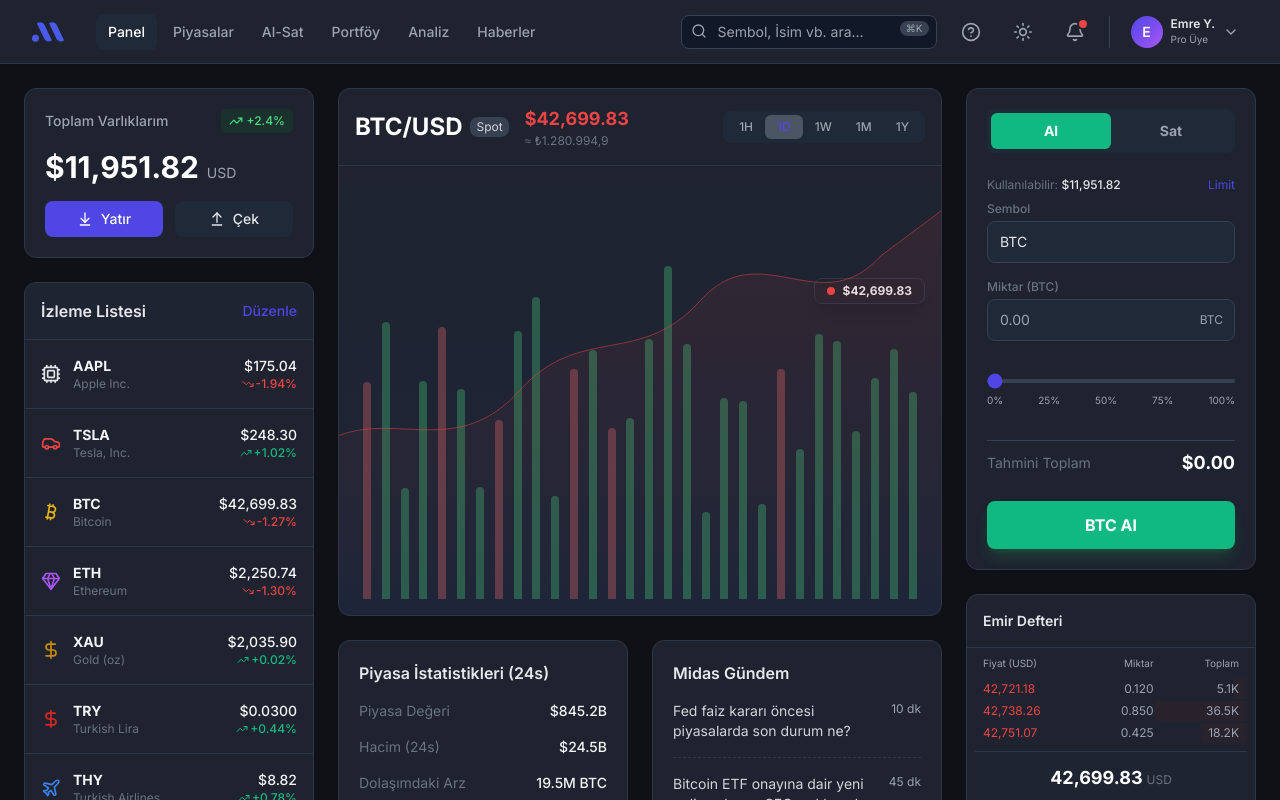
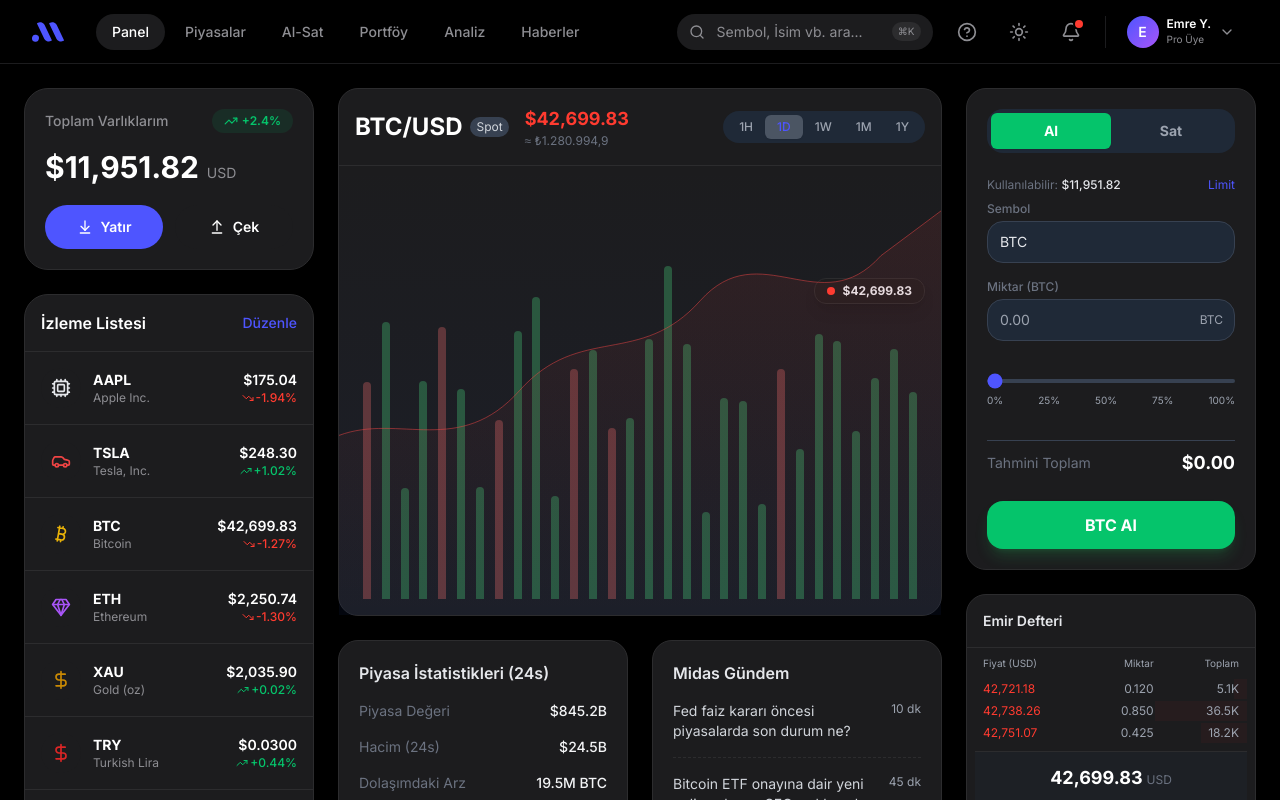
Before and after one commit to FrknKoseoglu/phintech-web-concept, a Next.js app: page / in a window 1280 px wide. Shown: the top 800 px of the page. Built offline with nearby package versions, Linux system fonts and the light colour scheme.

Commit message:
feat: Implement core application structure with dashboard, trade, and wallet pages, components, and data models.

```diff
--- a/src/app/globals.css
+++ b/src/app/globals.css
@@ -1,6 +1,13 @@
 @tailwind base;
 @tailwind components;
 @tailwind utilities;
+
+@layer base {
+  body {
+    @apply bg-white text-black dark:bg-black dark:text-white transition-colors duration-200;
+    font-feature-settings: "rlig" 1, "calt" 1;
+  }
+}
 
 /* Custom scrollbar */
 ::-webkit-scrollbar {
@@ -12,13 +19,13 @@
   background: transparent;
 }
 
-.dark ::-webkit-scrollbar-thumb {
-  background: #4b5563;
-}
-
 ::-webkit-scrollbar-thumb {
   background: #cbd5e1;
   border-radius: 3px;
+}
+
+.dark ::-webkit-scrollbar-thumb {
+  background: #2C2C2E;
 }
 
 ::-webkit-scrollbar-thumb:hover {
@@ -26,12 +33,7 @@
 }
 
 .dark ::-webkit-scrollbar-thumb:hover {
-  background: #6b7280;
-}
-
-/* Base styles */
-body {
-  font-feature-settings: "rlig" 1, "calt" 1;
+  background: #3A3A3C;
 }
 
 /* Utility for hiding scrollbar on overflow elements */
@@ -48,3 +50,57 @@
 html {
   transition: background-color 0.2s ease, color 0.2s ease;
 }
+
+/* Midas-style glass effect for cards */
+.glass-card {
+  background: rgba(28, 28, 30, 0.8);
+  backdrop-filter: blur(10px);
+  border: 1px solid rgba(255, 255, 255, 0.05);
+}
+
+/* Midas-style button variants */
+.btn-primary {
+  @apply bg-primary text-white rounded-full font-semibold transition-all;
+}
+.btn-primary:hover {
+  background-color: #3D44D8;
+}
+
+.btn-secondary {
+  @apply text-white rounded-full font-semibold transition-all;
+  background-color: #1C1C1E;
+}
+.btn-secondary:hover {
+  background-color: #2C2C2E;
+}
+
+/* Light mode button variants */
+.light .btn-secondary,
+:not(.dark) .btn-secondary {
+  @apply text-black;
+  background-color: #F4F4F5;
+}
+.light .btn-secondary:hover,
+:not(.dark) .btn-secondary:hover {
+  background-color: #E5E5E7;
+}
+
+/* Midas-style input */
+.input-midas {
+  @apply rounded-xl border-0 transition-all;
+}
+.dark .input-midas {
+  @apply bg-surface-dark text-white;
+}
+.input-midas:not(.dark *) {
+  @apply bg-surface-light text-black;
+}
+.input-midas::placeholder {
+  color: #8E8E93;
+}
+.dark .input-midas::placeholder {
+  color: #8E8E93;
+}
+.input-midas:focus {
+  @apply ring-2 ring-primary outline-none;
+}
--- a/src/app/layout.tsx
+++ b/src/app/layout.tsx
@@ -27,6 +27,7 @@
       <head>
         {/* Script to set theme before React hydrates to prevent flash */}
         <script
+          suppressHydrationWarning
           dangerouslySetInnerHTML={{
             __html: `
               (function() {
--- a/src/components/Navbar.tsx
+++ b/src/components/Navbar.tsx
@@ -29,7 +29,7 @@
   const isDark = theme === "dark";
 
   return (
-    <nav className="fixed top-0 left-0 right-0 z-50 bg-white dark:bg-surface-dark border-b border-gray-200 dark:border-border-dark shadow-sm h-16">
+    <nav className="fixed top-0 left-0 right-0 z-50 bg-white dark:bg-black border-b border-gray-200 dark:border-[#1C1C1E] h-16">
       <div className="max-w-[1920px] mx-auto px-4 sm:px-6 lg:px-8 h-full flex items-center justify-between">
         {/* Left: Logo & Navigation */}
         <div className="flex items-center space-x-8">
@@ -44,11 +44,10 @@
                 x="0px"
                 y="0px"
                 viewBox="0 0 62.7 38.3"
-
                 xmlSpace="preserve"
                 className="h-full w-full"
               >
-                <style type="text/css">{`.st0{fill:#4959EA;}`}</style>
+                <style type="text/css">{`.st0{fill:#4E55FF;}`}</style>
                 <ellipse
                   transform="matrix(0.1797 -0.9837 0.9837 0.1797 -25.2876 32.4364)"
                   className="st0"
@@ -83,10 +82,10 @@
                   key={link.href}
                   href={link.href}
                   className={cn(
-                    "px-3 py-2 text-sm font-medium rounded-md transition-all",
+                    "px-4 py-2 text-sm font-medium rounded-full transition-all",
                     isActive
-                      ? "text-gray-900 dark:text-white bg-gray-100 dark:bg-gray-800"
-                      : "text-gray-600 dark:text-gray-400 hover:text-primary dark:hover:text-primary hover:bg-gray-50 dark:hover:bg-gray-800/50"
+                      ? "text-white bg-[#1C1C1E]"
+                      : "text-text-muted hover:text-white hover:bg-[#1C1C1E]/50"
                   )}
                 >
                   {link.label}
@@ -103,55 +102,55 @@
             <input
               type="text"
               placeholder="Sembol, İsim vb. ara..."
-              className="bg-gray-100 dark:bg-gray-900 border border-gray-200 dark:border-gray-700 rounded-lg py-1.5 pl-9 pr-12 text-sm w-64 focus:ring-2 focus:ring-primary focus:border-transparent text-gray-800 dark:text-gray-200 placeholder-gray-400"
+              className="bg-[#1C1C1E] border-0 rounded-xl py-2 pl-10 pr-12 text-sm w-64 focus:ring-2 focus:ring-primary text-white placeholder-text-muted"
             />
-            <Search className="absolute left-2.5 top-2 text-gray-400 w-4 h-4" />
-            <div className="absolute right-2 top-1.5 flex items-center space-x-1 pointer-events-none">
-              <span className="text-[10px] bg-gray-200 dark:bg-gray-700 text-gray-500 dark:text-gray-400 px-1.5 rounded">
+            <Search className="absolute left-3 top-2.5 text-text-muted w-4 h-4" />
+            <div className="absolute right-3 top-2 flex items-center space-x-1 pointer-events-none">
+              <span className="text-[10px] bg-[#2C2C2E] text-text-muted px-1.5 py-0.5 rounded">
                 ⌘K
               </span>
             </div>
           </div>
 
           {/* Help Button */}
-          <button className="p-2 rounded-full hover:bg-gray-100 dark:hover:bg-gray-800 text-gray-600 dark:text-gray-400 transition-colors hidden sm:block">
+          <button className="p-2 rounded-full hover:bg-[#1C1C1E] text-text-muted hover:text-white transition-colors hidden sm:block">
             <HelpCircle className="w-5 h-5" />
           </button>
 
           {/* Theme Toggle */}
           <button
             onClick={toggleTheme}
-            className="p-2 rounded-full hover:bg-gray-100 dark:hover:bg-gray-800 text-gray-600 dark:text-gray-400 transition-colors"
+            className="p-2 rounded-full hover:bg-[#1C1C1E] text-text-muted hover:text-white transition-colors"
             title={isDark ? "Açık mod" : "Koyu mod"}
           >
             {isDark ? <Sun className="w-5 h-5" /> : <Moon className="w-5 h-5" />}
           </button>
 
           {/* Notifications */}
-          <button className="p-2 rounded-full hover:bg-gray-100 dark:hover:bg-gray-800 text-gray-600 dark:text-gray-400 transition-colors relative">
+          <button className="p-2 rounded-full hover:bg-[#1C1C1E] text-text-muted hover:text-white transition-colors relative">
             <Bell className="w-5 h-5" />
-            <span className="absolute top-1.5 right-1.5 w-2 h-2 bg-danger rounded-full ring-2 ring-white dark:ring-surface-dark" />
+            <span className="absolute top-1.5 right-1.5 w-2 h-2 bg-danger rounded-full ring-2 ring-black" />
           </button>
 
           {/* Divider */}
-          <div className="h-8 w-[1px] bg-gray-200 dark:bg-gray-700 mx-2 hidden sm:block" />
+          <div className="h-8 w-[1px] bg-[#1C1C1E] mx-2 hidden sm:block" />
 
           {/* User Profile */}
-          <button className="flex items-center space-x-2 pl-1 pr-1 sm:pr-2 py-1 rounded-full hover:bg-gray-100 dark:hover:bg-gray-800 border border-transparent hover:border-gray-200 dark:hover:border-gray-700 transition-all group">
+          <button className="flex items-center space-x-2 pl-1 pr-1 sm:pr-3 py-1 rounded-full hover:bg-[#1C1C1E] border border-transparent hover:border-[#2C2C2E] transition-all group">
             <div className="w-8 h-8 rounded-full bg-gradient-to-br from-primary to-purple-500 flex items-center justify-center text-white font-semibold text-sm">
               E
             </div>
             <div className="hidden sm:flex flex-col items-start">
-              <span className="text-xs font-semibold text-gray-700 dark:text-gray-200 group-hover:text-primary">
+              <span className="text-xs font-semibold text-white group-hover:text-primary">
                 Emre Y.
               </span>
-              <span className="text-[10px] text-gray-500 dark:text-gray-400">Pro Üye</span>
+              <span className="text-[10px] text-text-muted">Pro Üye</span>
             </div>
-            <ChevronDown className="w-4 h-4 text-gray-500 dark:text-gray-400 hidden sm:block" />
+            <ChevronDown className="w-4 h-4 text-text-muted hidden sm:block" />
           </button>
 
           {/* Mobile Menu Button */}
-          <button className="lg:hidden p-2 rounded-md hover:bg-gray-100 dark:hover:bg-gray-800 text-gray-600 dark:text-gray-500">
+          <button className="lg:hidden p-2 rounded-full hover:bg-[#1C1C1E] text-text-muted">
             <Menu className="w-5 h-5" />
           </button>
         </div>
--- a/src/components/dashboard/AssetList.tsx
+++ b/src/components/dashboard/AssetList.tsx
@@ -25,7 +25,7 @@
     case "ETH":
       return <Gem className={cn(iconClass, "text-purple-500")} />;
     case "AAPL":
-      return <Cpu className={cn(iconClass, "text-gray-800 dark:text-gray-200")} />;
+      return <Cpu className={cn(iconClass, "text-gray-200")} />;
     case "TSLA":
       return <Car className={cn(iconClass, "text-red-500")} />;
     case "XAU":
@@ -35,7 +35,7 @@
     case "TRY":
       return <DollarSign className={cn(iconClass, "text-red-600")} />;
     default:
-      return <DollarSign className={cn(iconClass, "text-gray-500")} />;
+      return <DollarSign className={cn(iconClass, "text-text-muted")} />;
   }
 }
 
@@ -52,40 +52,42 @@
 
 export default function AssetList({ assets }: AssetListProps) {
   return (
-    <div className="bg-surface-light dark:bg-surface-dark rounded-xl shadow-sm border border-border-light dark:border-border-dark flex-1 overflow-hidden flex flex-col">
-      <div className="p-4 border-b border-border-light dark:border-border-dark flex justify-between items-center bg-gray-50/50 dark:bg-gray-800/30">
-        <h3 className="font-semibold text-gray-800 dark:text-gray-200">
+    <div className="bg-white dark:bg-surface-dark rounded-2xl border border-gray-200 dark:border-border-dark flex-1 overflow-hidden flex flex-col">
+      <div className="p-4 border-b border-gray-200 dark:border-border-dark flex justify-between items-center">
+        <h3 className="font-semibold text-gray-800 dark:text-white">
           İzleme Listesi
         </h3>
-        <button className="text-primary text-sm font-medium hover:underline">
+        <button className="text-primary text-sm font-medium hover:text-primary-hover transition-colors">
           Düzenle
         </button>
       </div>
 
       <div className="overflow-y-auto flex-1">
         <table className="w-full text-sm">
-          <tbody className="divide-y divide-border-light dark:divide-border-dark">
+          <tbody className="divide-y divide-gray-100 dark:divide-border-dark">
             {assets.map((asset) => {
               const isPositive = asset.changePercent >= 0;
 
               return (
                 <tr
                   key={asset.symbol}
-                  className="hover:bg-gray-50 dark:hover:bg-gray-800/50 cursor-pointer group transition-colors"
+                  className="hover:bg-gray-50 dark:hover:bg-[#1C1C1E] cursor-pointer group transition-colors"
                 >
                   <td className="p-4">
                     <div className="flex items-center space-x-3">
-                      {getAssetIcon(asset.symbol)}
+                      <div className="w-10 h-10 rounded-full bg-gray-100 dark:bg-[#1C1C1E] flex items-center justify-center">
+                        {getAssetIcon(asset.symbol)}
+                      </div>
                       <div>
-                        <div className="font-bold text-gray-900 dark:text-gray-100">
+                        <div className="font-bold text-gray-900 dark:text-white">
                           {asset.symbol}
                         </div>
-                        <div className="text-xs text-gray-500">{asset.name}</div>
+                        <div className="text-xs text-gray-500 dark:text-text-muted">{asset.name}</div>
                       </div>
                     </div>
                   </td>
                   <td className="p-4 text-right">
-                    <div className="font-medium text-gray-900 dark:text-gray-100">
+                    <div className="font-semibold text-gray-900 dark:text-white">
                       {formatPrice(asset.price, asset.symbol)}
                     </div>
                     <div
--- a/src/components/dashboard/PortfolioSummary.tsx
+++ b/src/components/dashboard/PortfolioSummary.tsx
@@ -12,17 +12,17 @@
   const isPositive = changePercent >= 0;
 
   return (
-    <div className="bg-surface-light dark:bg-surface-dark rounded-xl p-5 shadow-sm border border-border-light dark:border-border-dark">
+    <div className="bg-white dark:bg-surface-dark rounded-2xl p-5 border border-gray-200 dark:border-border-dark">
       <div className="flex justify-between items-center mb-4">
-        <h3 className="text-gray-500 dark:text-gray-400 text-sm font-medium">
+        <h3 className="text-text-muted text-sm font-medium">
           Toplam Varlıklarım
         </h3>
         <span
           className={`${
             isPositive
-              ? "bg-green-100 dark:bg-green-900/30 text-green-700 dark:text-green-400"
-              : "bg-red-100 dark:bg-red-900/30 text-red-700 dark:text-red-400"
-          } text-xs px-2 py-1 rounded-md font-medium flex items-center`}
+              ? "bg-success/10 text-success"
+              : "bg-danger/10 text-danger"
+          } text-xs px-3 py-1 rounded-full font-semibold flex items-center`}
         >
           <TrendingUp className="w-3.5 h-3.5 mr-1" />
           {isPositive ? "+" : ""}
@@ -34,15 +34,15 @@
         <h2 className="text-3xl font-bold text-gray-900 dark:text-white">
           ${balance.toLocaleString("en-US", { minimumFractionDigits: 2 })}
         </h2>
-        <span className="text-sm text-gray-400">USD</span>
+        <span className="text-sm text-text-muted">USD</span>
       </div>
 
-      <div className="mt-4 grid grid-cols-2 gap-3">
-        <button className="flex items-center justify-center gap-2 bg-primary hover:bg-primary-dark text-white py-2 rounded-lg text-sm font-medium transition-colors">
+      <div className="mt-5 grid grid-cols-2 gap-3">
+        <button className="flex items-center justify-center gap-2 bg-primary hover:bg-primary-hover text-white py-3 rounded-full text-sm font-semibold transition-all">
           <ArrowDownToLine className="w-4 h-4" />
           Yatır
         </button>
-        <button className="flex items-center justify-center gap-2 bg-gray-100 dark:bg-gray-800 hover:bg-gray-200 dark:hover:bg-gray-700 text-gray-800 dark:text-gray-200 py-2 rounded-lg text-sm font-medium transition-colors">
+        <button className="flex items-center justify-center gap-2 bg-gray-100 dark:bg-[#1C1C1E] hover:bg-gray-200 dark:hover:bg-[#2C2C2E] text-gray-800 dark:text-white py-3 rounded-full text-sm font-semibold transition-all">
           <ArrowUpFromLine className="w-4 h-4" />
           Çek
         </button>
--- a/tailwind.config.ts
+++ b/tailwind.config.ts
@@ -10,37 +10,49 @@
   theme: {
     extend: {
       colors: {
-        // Primary brand color
+        // Brand Colors (Midas Blurple)
         primary: {
-          DEFAULT: "#4F46E5",
-          dark: "#4338CA",
-          light: "#6366F1",
+          DEFAULT: "#4E55FF",
+          hover: "#3D44D8",
         },
-        // Status colors
-        success: "#10B981",
-        danger: "#EF4444",
+        // Status Colors
+        success: "#05C46B",
+        danger: "#FF3B30",
         warning: "#F59E0B",
-        // Background colors
+        // Background Colors
         background: {
-          light: "#F3F4F6",
-          dark: "#0F1116",
+          light: "#FFFFFF",
+          dark: "#000000",
         },
-        // Surface/card colors
+        // Surface/Card Colors
         surface: {
-          light: "#FFFFFF",
-          dark: "#1E232F",
+          light: "#F4F4F5",
+          dark: "#1C1C1E",
         },
-        // Border colors
+        // Border Colors
         border: {
           light: "#E5E7EB",
-          dark: "#2D3748",
+          dark: "#2C2C2E",
+        },
+        // Text Colors
+        text: {
+          // Dark mode
+          main: "#FFFFFF",
+          muted: "#8E8E93",
+          // Light mode
+          "light-main": "#000000",
+          "light-muted": "#6C6C70",
         },
       },
       fontFamily: {
         sans: ["var(--font-inter)", "system-ui", "sans-serif"],
       },
       borderRadius: {
-        DEFAULT: "0.5rem",
+        DEFAULT: "12px",
+        lg: "16px",
+        xl: "20px",
+        "2xl": "24px",
+        full: "9999px",
       },
     },
   },
```
